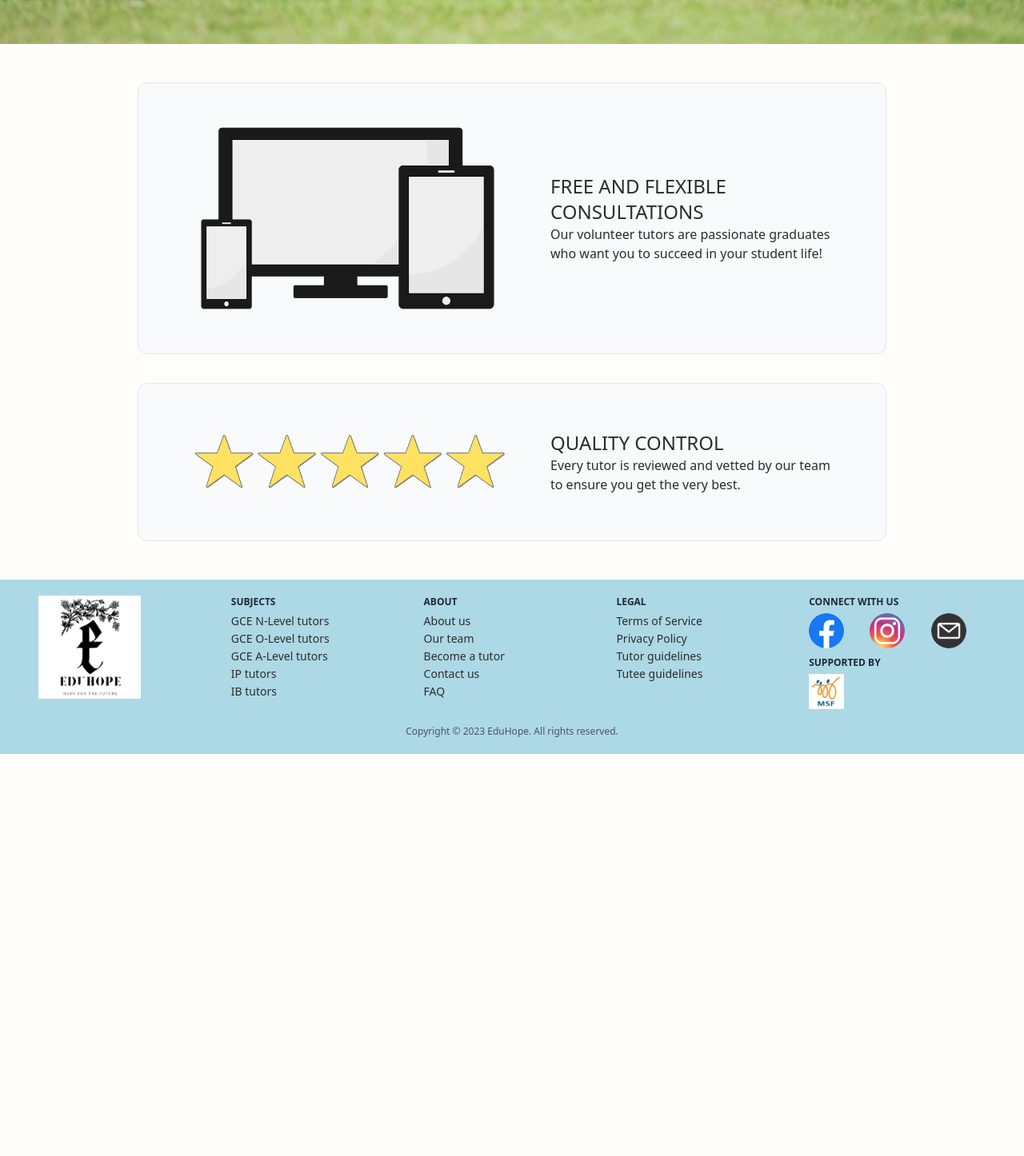
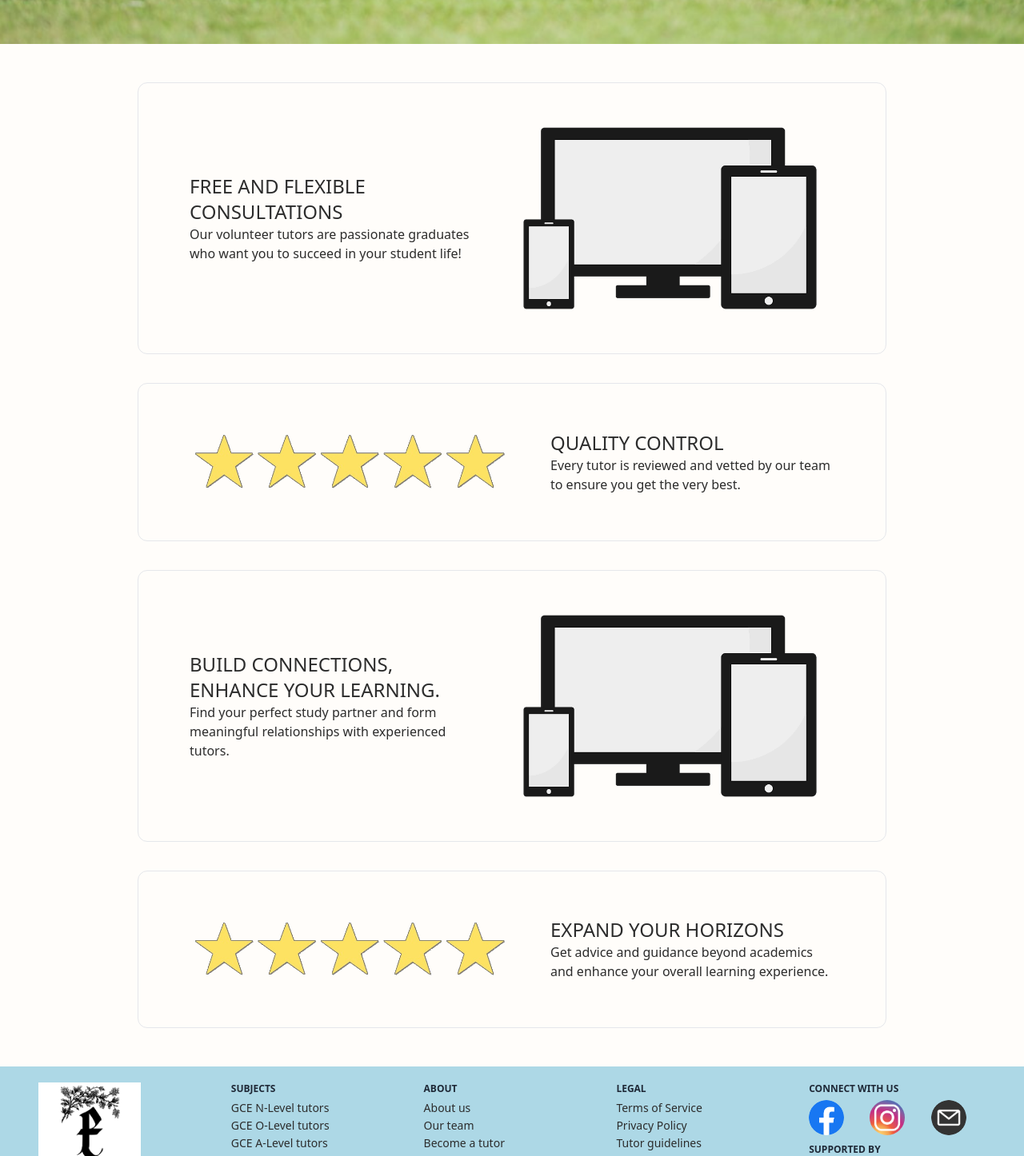
Before and after one commit to tch1001/EduHopeSG, a Next.js app in the folder frontend/: page / in a window 1280 px wide. Shown: the part 744-2190 px from the top of the page at 80% size. Before the commit the page ends 1687 px from the top, so only its background shows below. Built offline with nearby package versions, Linux system fonts and the light colour scheme.

Commit message:
update(landing page): benefit cards

```diff
--- a/frontend/pages/index.js
+++ b/frontend/pages/index.js
@@ -2,22 +2,37 @@ import Image from "next/image";
 import { Container } from "../components/container";
 import { useEffect, useState } from "react";
 
-const BenefitCard = ({ illustration, tagline, description, reversed = false, secondary = false }) => {
-    const reversedClass = reversed ? "-reverse" : "";
-    const flexDirection = `flex-col${reversedClass} md:flex-row${reversedClass}`;
+const BenefitCard = ({ illustration, tagline, description, alternate = false }) => {
+    const flexDirection = "flex-col md:flex-row";
+    const padding = "sm:w-9/12 p-8 sm:px-16 sm:py-12";
+    const colorStyling = `border border-${alternate ? "dark-aqua" : "gray-200"} bg-${alternate ? "aqua" : "gray-50"}`;
 
-    const boarderStyle = "border border-gray-200";
-
-    let compoundedClassName = `flex ${flexDirection} gap-12 ${boarderStyle} bg-gray-50 rounded-xl sm:w-9/12 px-4 sm:px-16 py-12 items-center`;
+    let compoundedClassName = `flex gap-12 ${flexDirection} ${padding} ${colorStyling} rounded-xl items-center`;
 
 
     return (
         <div className={compoundedClassName}>
-            <Image className="w-fit md:w-1/2"  src={illustration} width={300} height={300} />
-            <div className="text-black">
-                <p className="uppercase text-2xl font-medium">{tagline}</p>
-                <p className="text-base">{description}</p>
-            </div>
+            {
+                alternate ?
+                    (
+                        <>
+                            <Image className="w-fit md:w-1/2" src={illustration} alt="" width={300} height={300} />
+                            <div className="text-black">
+                                <p className="uppercase text-2xl font-medium">{tagline}</p>
+                                <p className="text-base">{description}</p>
+                            </div>
+                        </>
+                    ) :
+                    (
+                        <>
+                            <div className="text-black">
+                                <p className="uppercase text-2xl font-medium">{tagline}</p>
+                                <p className="text-base">{description}</p>
+                            </div>
+                            <Image className="w-fit md:w-1/2" src={illustration} alt="" width={300} height={300} />
+                        </>
+                    )
+            }
         </div>
     )
 }
@@ -56,12 +71,22 @@ export default function Home() {
                     description="Our volunteer tutors are passionate graduates who want you to succeed in your student life!"
                 />
                 <BenefitCard
-                    reversed
+                    alternate
                     illustration="/images/landing_page/5_stars.png"
                     tagline="Quality Control"
                     description="Every tutor is reviewed and vetted by our team to ensure you get the very best."
                 />
-
+                <BenefitCard
+                    illustration="/images/landing_page/study_anywhere.png"
+                    tagline="Build Connections, Enhance Your Learning."
+                    description="Find your perfect study partner and form meaningful relationships with experienced tutors."
+                />
+                <BenefitCard
+                    alternate
+                    illustration="/images/landing_page/5_stars.png"
+                    tagline="Expand Your Horizons"
+                    description="Get advice and guidance beyond academics and enhance your overall learning experience."
+                />
             </Container>
         </div>
     )
--- a/frontend/tailwind.config.js
+++ b/frontend/tailwind.config.js
@@ -13,7 +13,8 @@ module.exports = {
         "white": "#FFFDFA",
         "blue": "#ADD8E6",
         "sky-blue": "#A3C8D9",
-        "aqua": "#205e6f",
+        "aqua": "#4CB0C1",
+        "dark-aqua": "#205E6F",
         "dark-blue": "#075983",
         "black": "#2C2C2C"
       }
```
